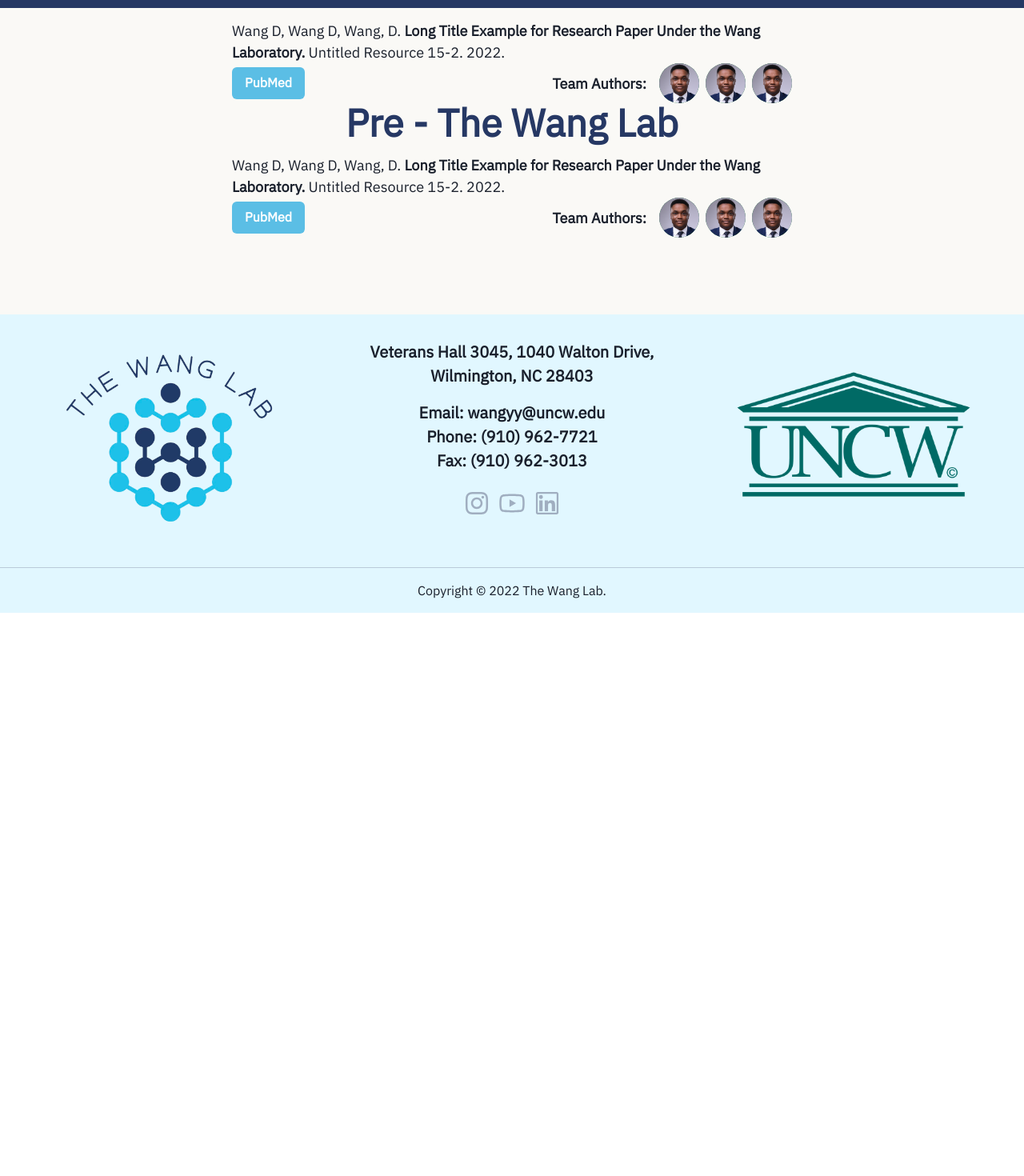
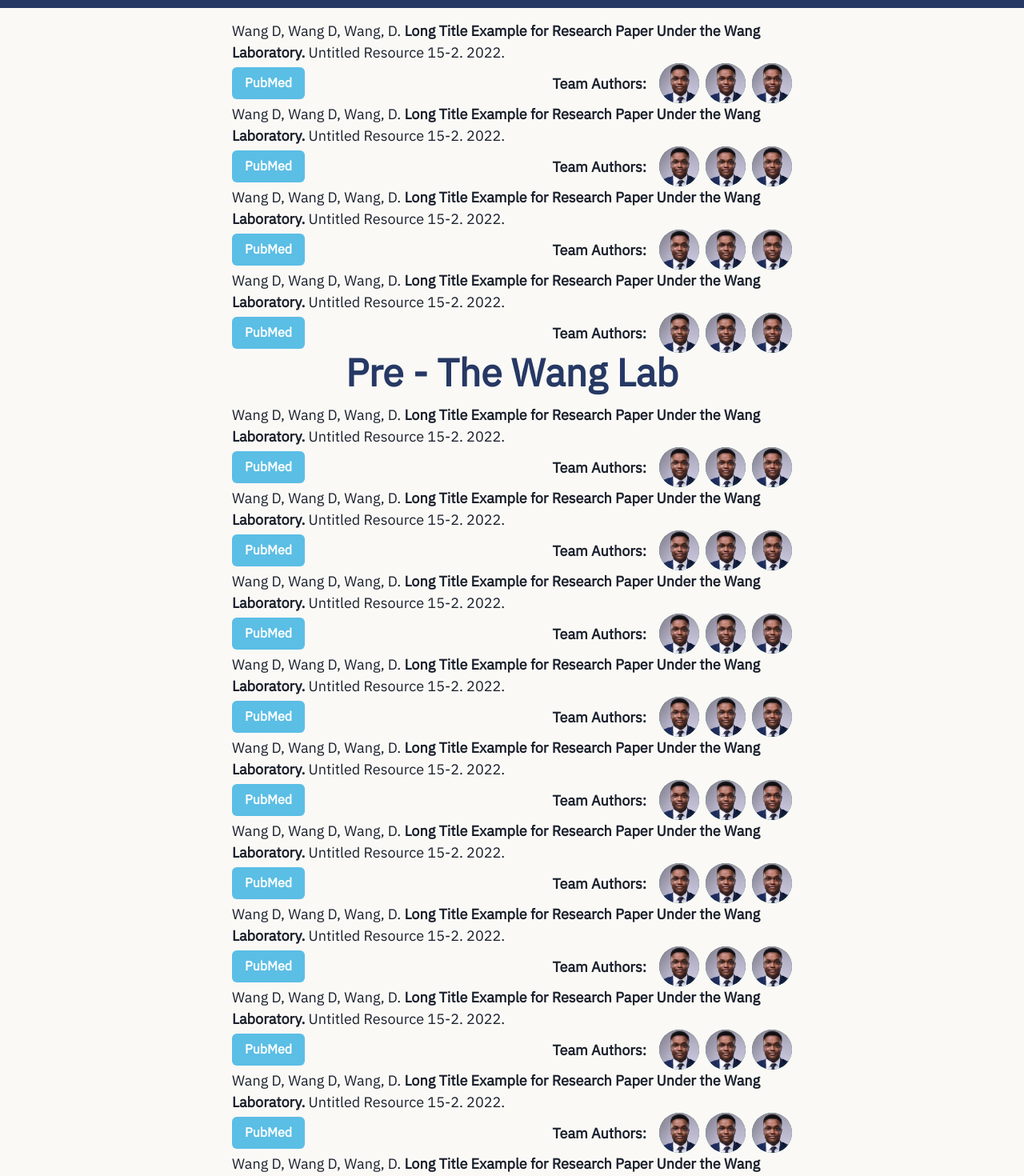
Before and after one commit to ganning127/uncw-wang-lab, a Next.js app: page /publications in a window 1280 px wide. Shown: the part 220-1690 px from the top of the page at 80% size. Before the commit the page ends 986 px from the top, so only its background shows below. Built offline with nearby package versions, Linux system fonts and the light colour scheme.

Commit message:
Pubs Update

```diff
--- a/pages/publications.js
+++ b/pages/publications.js
@@ -32,12 +32,96 @@ export default function Publications() {
             publink="uncw.edu"
             images={["/johndoe.png", "/johndoe.png", "/johndoe.png"]}
           />
+           <PubsCard
+            names="Wang D, Wang D, Wang, D"
+            title="Long Title Example for Research Paper Under the Wang Laboratory"
+            resources="Untitled Resource 15-2. 2022"
+            publink="uncw.edu"
+            images={["/johndoe.png", "/johndoe.png", "/johndoe.png"]}
+          />
+           <PubsCard
+            names="Wang D, Wang D, Wang, D"
+            title="Long Title Example for Research Paper Under the Wang Laboratory"
+            resources="Untitled Resource 15-2. 2022"
+            publink="uncw.edu"
+            images={["/johndoe.png", "/johndoe.png", "/johndoe.png"]}
+          />
+           <PubsCard
+            names="Wang D, Wang D, Wang, D"
+            title="Long Title Example for Research Paper Under the Wang Laboratory"
+            resources="Untitled Resource 15-2. 2022"
+            publink="uncw.edu"
+            images={["/johndoe.png", "/johndoe.png", "/johndoe.png"]}
+          />
         </SimpleGrid>
 
         <HeadingWithDesc>Pre - The Wang Lab</HeadingWithDesc>
 
         <SimpleGrid columns={{ base: 1, md: 1, md: 1 }}>
           <PubsCard
+            names="Wang D, Wang D, Wang, D"
+            title="Long Title Example for Research Paper Under the Wang Laboratory"
+            resources="Untitled Resource 15-2. 2022"
+            publink="uncw.edu"
+            images={["/johndoe.png", "/johndoe.png", "/johndoe.png"]}
+          />
+                    <PubsCard
+            names="Wang D, Wang D, Wang, D"
+            title="Long Title Example for Research Paper Under the Wang Laboratory"
+            resources="Untitled Resource 15-2. 2022"
+            publink="uncw.edu"
+            images={["/johndoe.png", "/johndoe.png", "/johndoe.png"]}
+          />
+           <PubsCard
+            names="Wang D, Wang D, Wang, D"
+            title="Long Title Example for Research Paper Under the Wang Laboratory"
+            resources="Untitled Resource 15-2. 2022"
+            publink="uncw.edu"
+            images={["/johndoe.png", "/johndoe.png", "/johndoe.png"]}
+          />
+           <PubsCard
+            names="Wang D, Wang D, Wang, D"
+            title="Long Title Example for Research Paper Under the Wang Laboratory"
+            resources="Untitled Resource 15-2. 2022"
+            publink="uncw.edu"
+            images={["/johndoe.png", "/johndoe.png", "/johndoe.png"]}
+          />
+           <PubsCard
+            names="Wang D, Wang D, Wang, D"
+            title="Long Title Example for Research Paper Under the Wang Laboratory"
+            resources="Untitled Resource 15-2. 2022"
+            publink="uncw.edu"
+            images={["/johndoe.png", "/johndoe.png", "/johndoe.png"]}
+          />
+                    <PubsCard
+            names="Wang D, Wang D, Wang, D"
+            title="Long Title Example for Research Paper Under the Wang Laboratory"
+            resources="Untitled Resource 15-2. 2022"
+            publink="uncw.edu"
+            images={["/johndoe.png", "/johndoe.png", "/johndoe.png"]}
+          />
+                    <PubsCard
+            names="Wang D, Wang D, Wang, D"
+            title="Long Title Example for Research Paper Under the Wang Laboratory"
+            resources="Untitled Resource 15-2. 2022"
+            publink="uncw.edu"
+            images={["/johndoe.png", "/johndoe.png", "/johndoe.png"]}
+          />
+           <PubsCard
+            names="Wang D, Wang D, Wang, D"
+            title="Long Title Example for Research Paper Under the Wang Laboratory"
+            resources="Untitled Resource 15-2. 2022"
+            publink="uncw.edu"
+            images={["/johndoe.png", "/johndoe.png", "/johndoe.png"]}
+          />
+           <PubsCard
+            names="Wang D, Wang D, Wang, D"
+            title="Long Title Example for Research Paper Under the Wang Laboratory"
+            resources="Untitled Resource 15-2. 2022"
+            publink="uncw.edu"
+            images={["/johndoe.png", "/johndoe.png", "/johndoe.png"]}
+          />
+           <PubsCard
             names="Wang D, Wang D, Wang, D"
             title="Long Title Example for Research Paper Under the Wang Laboratory"
             resources="Untitled Resource 15-2. 2022"
```
